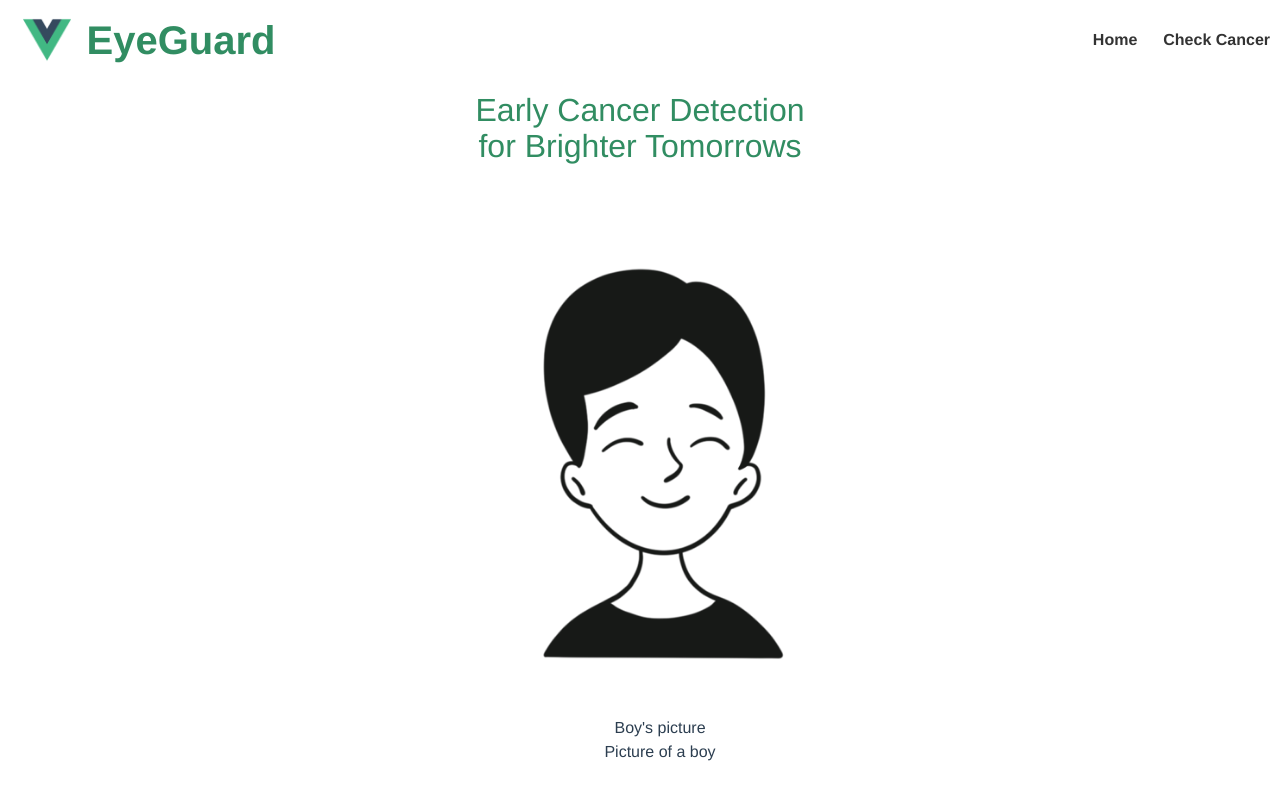
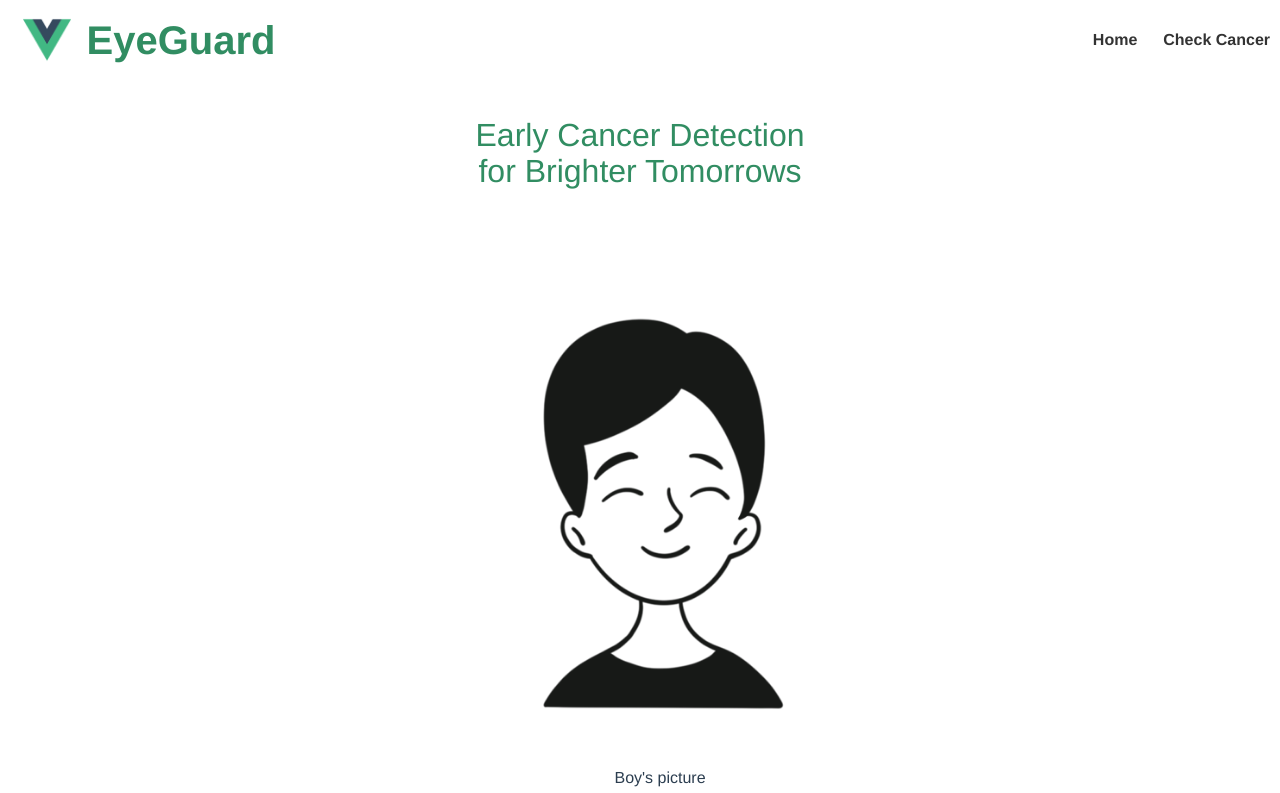
Before and after one commit to nada912/EyeGuard, a Vue app: page / in a window 1280 px wide. Shown: the top 793 px of the page. Built offline with nearby package versions, Linux system fonts and the light colour scheme.

Commit message:
modified:   src/App.vue 	modified:   src/views/HomePage.vue

```diff
--- a/src/App.vue
+++ b/src/App.vue
@@ -61,4 +61,29 @@ footer {
     --smaller-font-size: 0.813rem;
   }
 }
+
+html {
+  scroll-behavior: smooth;
+}
+
+/* Media queries for responsiveness */
+/* For small devices */
+@media screen and (max-width: 320px) {
+
+}
+
+@media screen and (min-width: 435px) {
+
+}
+
+/*For medium devices*/
+@media screen and (min-width: 630px) {
+
+}
+
+/*For large devices*/
+@media screen and (min-width: 992px) {
+
+
+}
 </style>
--- a/src/views/HomePage.vue
+++ b/src/views/HomePage.vue
@@ -119,7 +119,7 @@
 .slogan-container {
   display: flex;
   align-items: center;
-  height: 100px;
+  height: 150px;
   margin: 0;
   padding: 0;
   position: relative;
```
